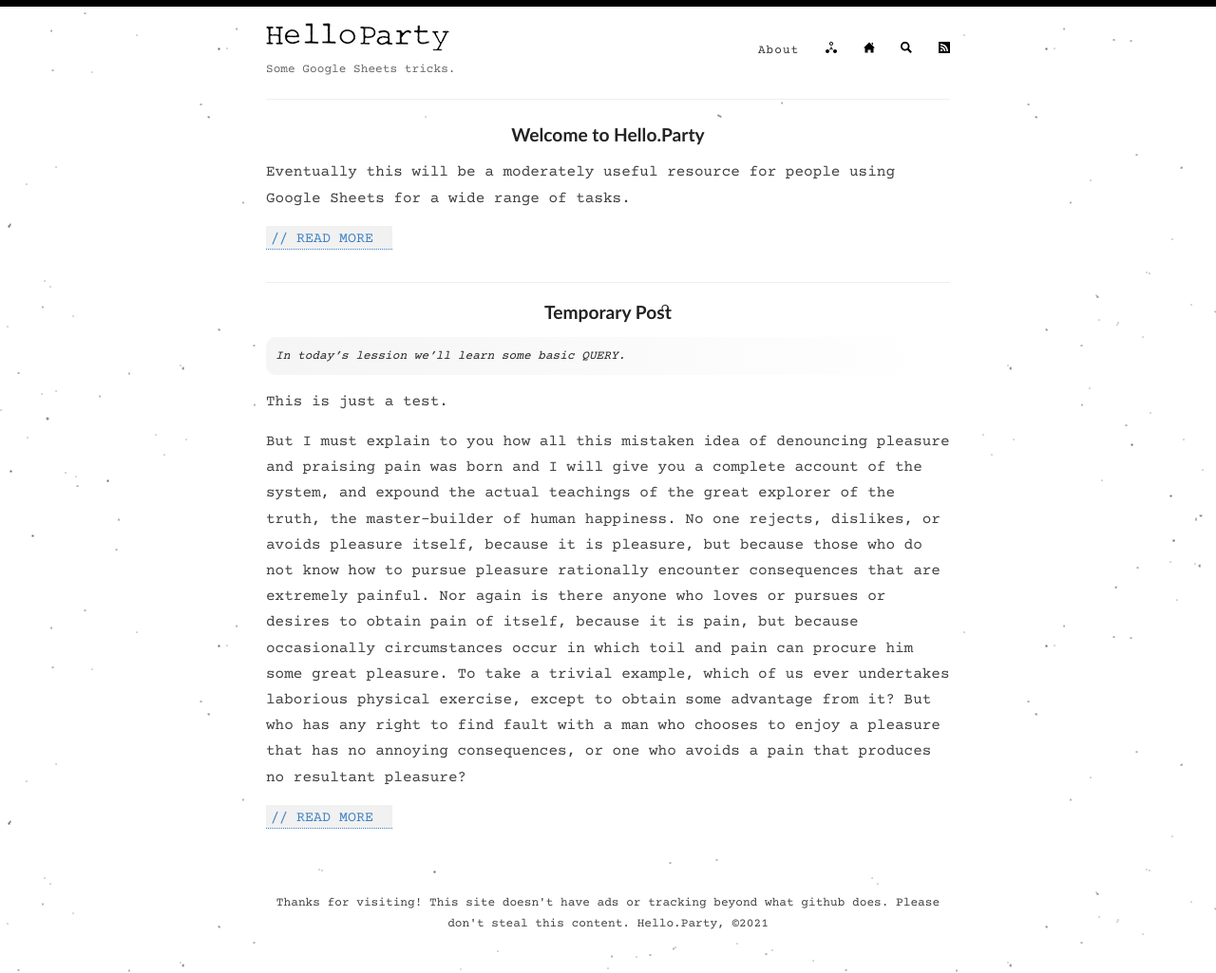
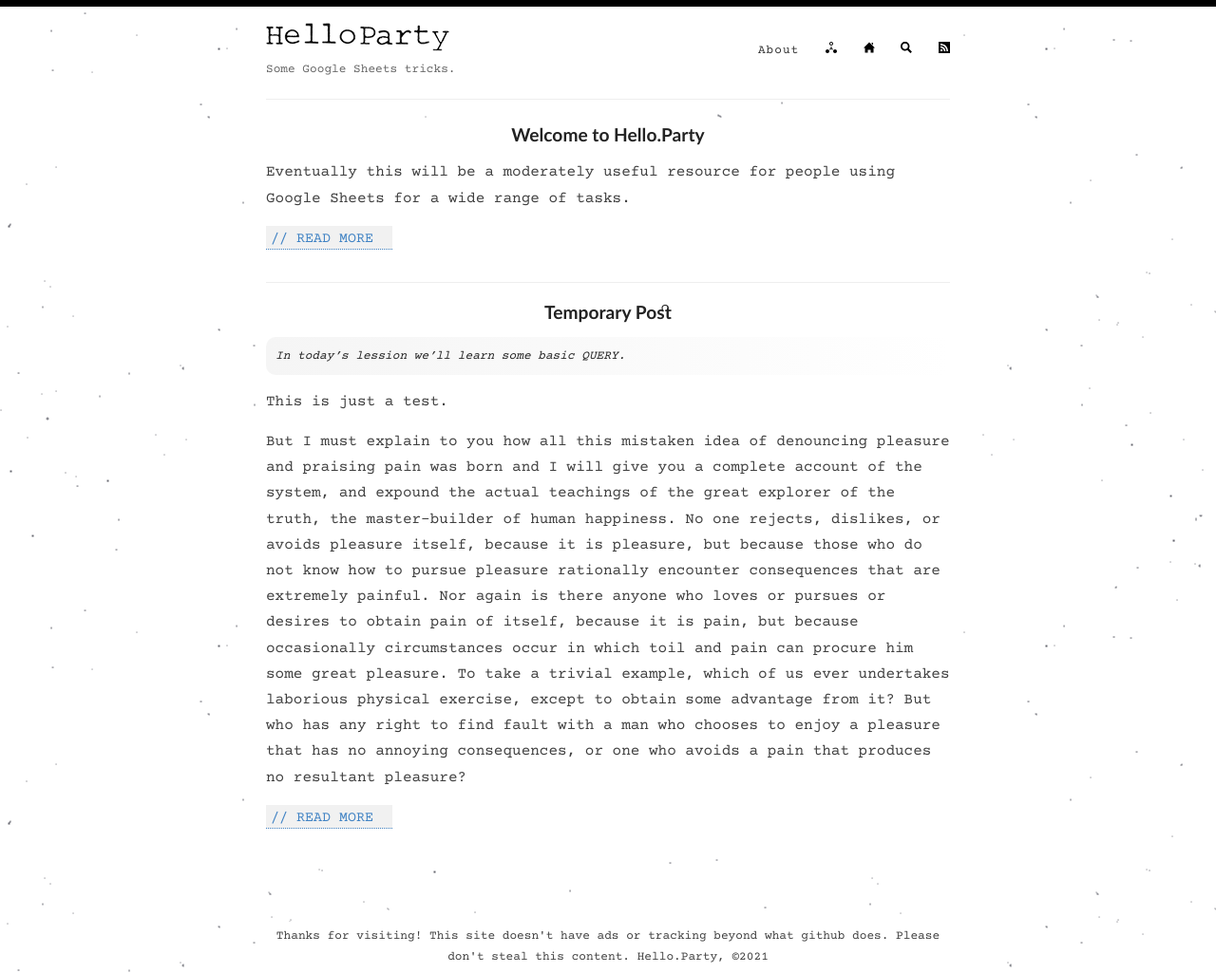
Before and after one commit to hello-party/hello-party-old.github.io, a Jekyll site: the page built from index.html, in a window 1280 px wide. Shown: the whole page at 95% size. Built offline with Jekyll 4.4.1, drawn with Linux system fonts in a browser that asks for light colours; the list of posts is cut into pages by our own code.

Commit message:
Update style.scss

```diff
--- a/assets/style.scss
+++ b/assets/style.scss
@@ -460,7 +460,6 @@
   position: absolute;
   bottom: 0;
   width: 100%;
-  height: 89px;
 }
 
 footer {
```
